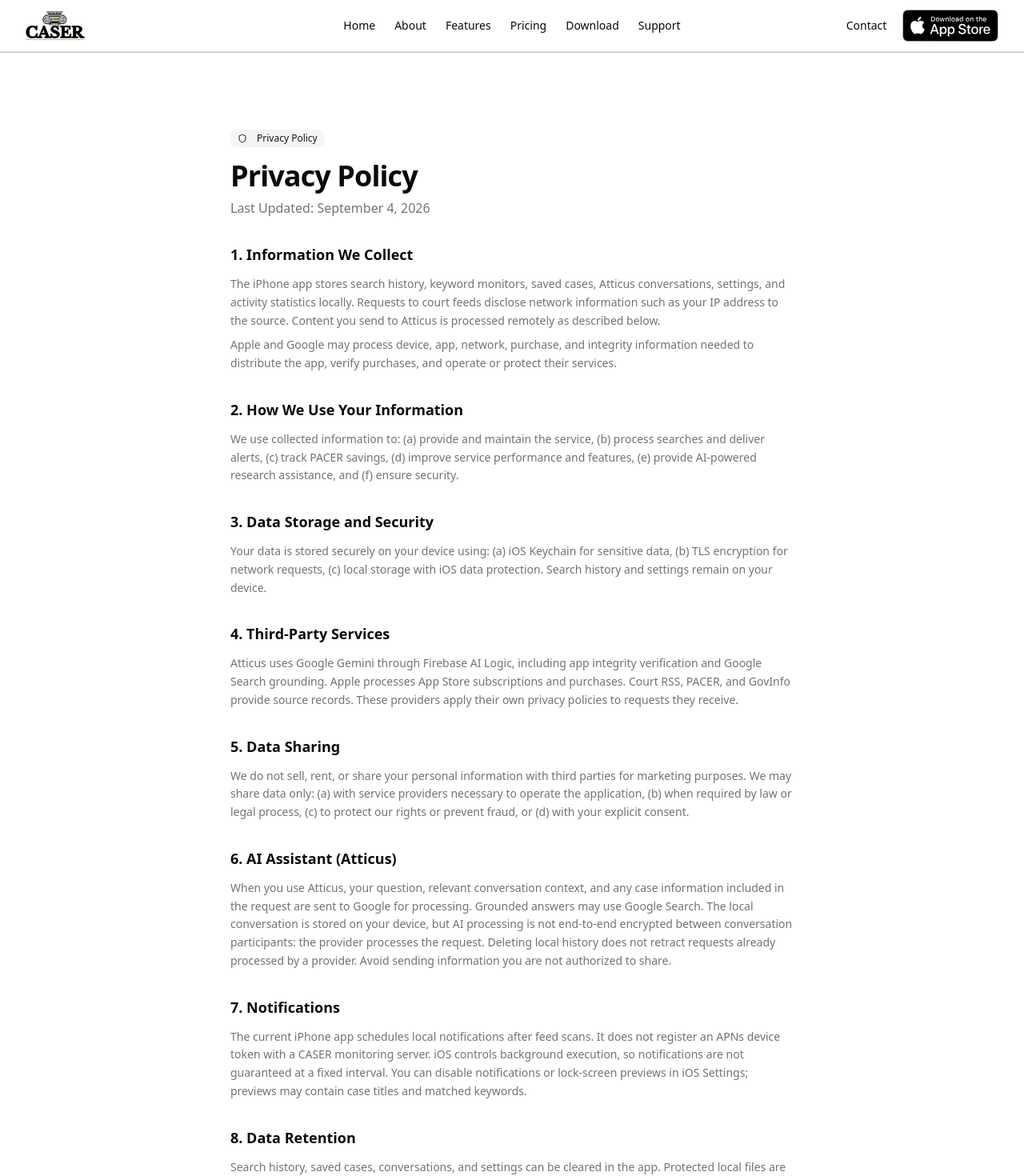
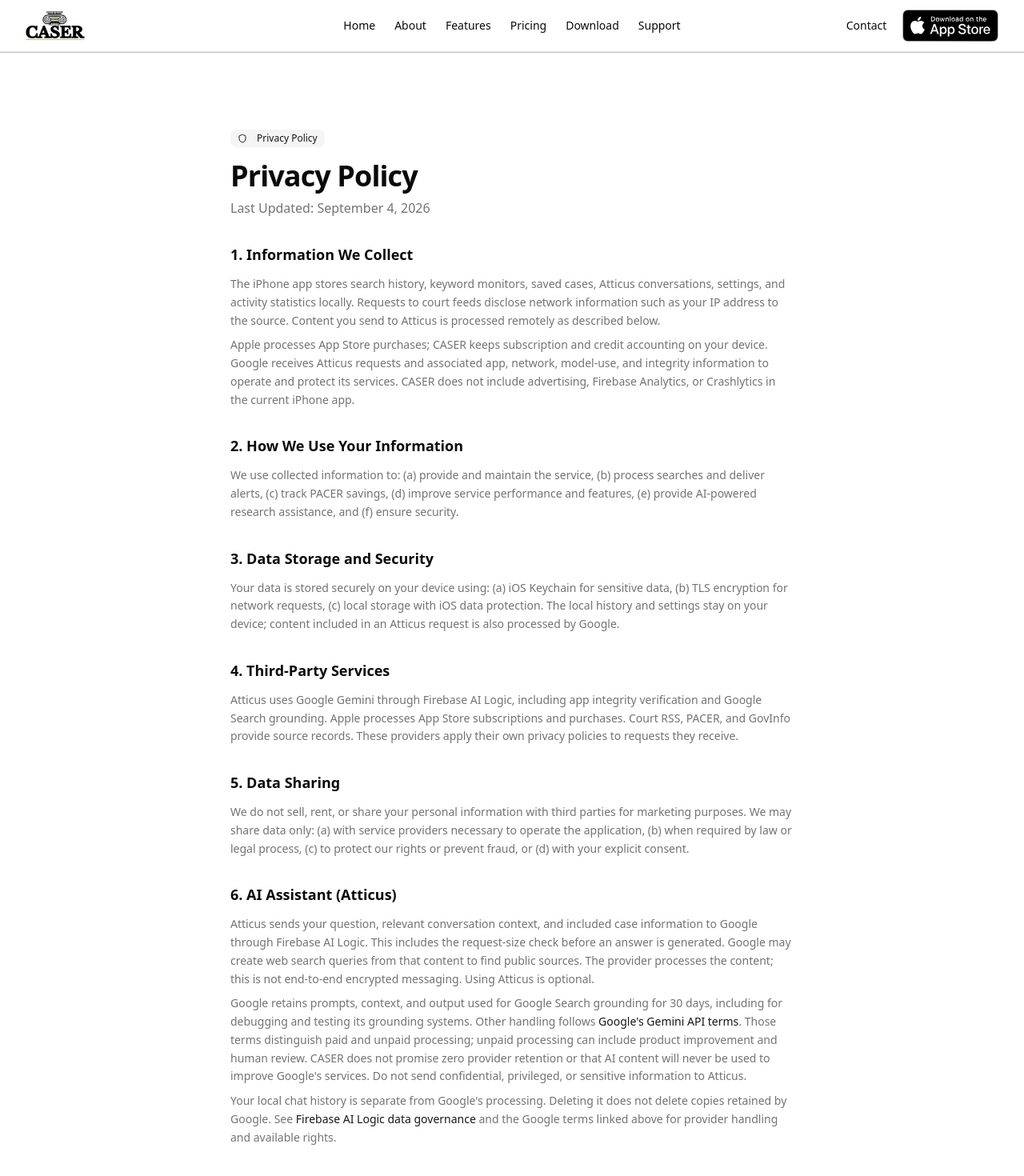
Before and after one commit to caser-legal/www-caserlegal-com, a Next.js app: page /privacy in a window 1280 px wide. Shown: the top 1470 px of the page at 80% size. Built offline with nearby package versions, Linux system fonts and the light colour scheme.

Commit message:
Disclose Atticus provider retention and correct privacy guarantees

```diff
--- a/src/app/page.tsx
+++ b/src/app/page.tsx
@@ -154,7 +154,7 @@ export default function Home() {
                 </div>
                 <CardTitle>Professional Security</CardTitle>
                 <CardDescription>
-                  Enterprise-grade security with complete privacy protection
+                  Protected local records and encrypted network connections
                 </CardDescription>
               </CardHeader>
               <CardContent>
--- a/src/app/privacy/page.tsx
+++ b/src/app/privacy/page.tsx
@@ -27,8 +27,10 @@ export default function PrivacyPage() {
                 to Atticus is processed remotely as described below.
               </LegalParagraph>
               <LegalParagraph>
-                Apple and Google may process device, app, network, purchase, and integrity information
-                needed to distribute the app, verify purchases, and operate or protect their services.
+                Apple processes App Store purchases; CASER keeps subscription and credit accounting
+                on your device. Google receives Atticus requests and associated app, network, model-use,
+                and integrity information to operate and protect its services. CASER does not include
+                advertising, Firebase Analytics, or Crashlytics in the current iPhone app.
               </LegalParagraph>
             </LegalSection>
 
@@ -45,7 +47,8 @@ export default function PrivacyPage() {
               <LegalParagraph>
                 Your data is stored securely on your device using: (a) iOS Keychain for sensitive
                 data, (b) TLS encryption for network requests, (c) local storage with iOS data
-                protection. Search history and settings remain on your device.
+                protection. The local history and settings stay on your device; content included in
+                an Atticus request is also processed by Google.
               </LegalParagraph>
             </LegalSection>
 
@@ -69,12 +72,30 @@ export default function PrivacyPage() {
 
             <LegalSection title="6. AI Assistant (Atticus)">
               <LegalParagraph>
-                When you use Atticus, your question, relevant conversation context, and any case
-                information included in the request are sent to Google for processing. Grounded answers
-                may use Google Search. The local conversation is stored on your device, but AI
-                processing is not end-to-end encrypted between conversation participants: the provider
-                processes the request. Deleting local history does not retract requests already processed
-                by a provider. Avoid sending information you are not authorized to share.
+                Atticus sends your question, relevant conversation context, and included case information
+                to Google through Firebase AI Logic. This includes the request-size check before an
+                answer is generated. Google may create web search queries from that content to find
+                public sources. The provider processes the content; this is not end-to-end encrypted
+                messaging. Using Atticus is optional.
+              </LegalParagraph>
+              <LegalParagraph>
+                Google retains prompts, context, and output used for Google Search grounding for 30 days,
+                including for debugging and testing its grounding systems. Other handling follows{' '}
+                <a href="https://ai.google.dev/gemini-api/terms" className="text-primary hover:underline" target="_blank" rel="noopener noreferrer">
+                  Google&apos;s Gemini API terms
+                </a>
+                . Those terms distinguish paid and unpaid processing; unpaid processing can include
+                product improvement and human review. CASER does not promise zero provider retention
+                or that AI content will never be used to improve Google&apos;s services. Do not send
+                confidential, privileged, or sensitive information to Atticus.
+              </LegalParagraph>
+              <LegalParagraph>
+                Your local chat history is separate from Google&apos;s processing. Deleting it does not
+                delete copies retained by Google. See{' '}
+                <a href="https://firebase.google.com/docs/ai-logic/data-governance" className="text-primary hover:underline" target="_blank" rel="noopener noreferrer">
+                  Firebase AI Logic data governance
+                </a>{' '}
+                and the Google terms linked above for provider handling and available rights.
               </LegalParagraph>
             </LegalSection>
 
@@ -83,8 +104,8 @@ export default function PrivacyPage() {
                 The current iPhone app schedules local notifications after feed scans. It does not
                 register an APNs device token with a CASER monitoring server. iOS controls background
                 execution, so notifications are not guaranteed at a fixed interval. You can disable
-                notifications or lock-screen previews in iOS Settings; previews may contain case titles
-                and matched keywords.
+                notifications or lock-screen previews in iOS Settings. Match notifications use a generic
+                message; case titles and matched keywords remain inside CASER.
               </LegalParagraph>
             </LegalSection>
 
--- a/src/app/terms/page.tsx
+++ b/src/app/terms/page.tsx
@@ -43,6 +43,14 @@ export default function TermsPage() {
                 tool only. You should not rely on CASER as a substitute for professional legal
                 counsel. Always consult with a qualified attorney for legal advice specific to your
                 situation.
+              </LegalParagraph>
+              <LegalParagraph>
+                Atticus sends your question and relevant context to Google for AI processing and
+                public-web research. Review the{' '}
+                <a href="/privacy" className="text-primary hover:underline">Privacy Policy</a>{' '}
+                before use, including Google&apos;s retention and data-use terms. Do not submit
+                confidential, privileged, or sensitive information. AI answers can be incomplete or
+                incorrect; verify the case identity, citations, and any deadlines independently.
               </LegalParagraph>
             </LegalSection>
 
--- a/src/lib/support-docs.ts
+++ b/src/lib/support-docs.ts
@@ -380,7 +380,8 @@ export const atticusGuide: SupportDoc = {
     {
       heading: 'Data handling',
       paragraphs: [
-        'Your questions are sent to Google’s servers for processing. Conversation history is stored locally on your device. See Data & Privacy and the Privacy Policy for full details on Gemini and data rights.',
+        'Atticus sends your question, relevant conversation context, and included case details to Google, including the request-size check before generation. Google Search may use that context to find public sources.',
+        'Google retains grounding prompts, context, and output for 30 days. Local chat deletion does not delete provider-retained copies. See the Privacy Policy for Google’s data-use terms; do not submit confidential, privileged, or sensitive information.',
       ],
     },
   ],
@@ -601,13 +602,13 @@ export const dataPrivacy: SupportDoc = {
       heading: 'Local-first storage',
       paragraphs: [
         'No account is required. Search queries, keyword monitors, saved cases, search history, and Atticus conversation history are stored locally on your device.',
-        'Uninstalling the app removes local data. You can erase data from within Settings at any time.',
+        'Use Settings to erase app content. Some Keychain records, including purchase-credit accounting, may remain after uninstalling; clearing local content does not delete Google-retained AI requests or cancel an Apple subscription.',
       ],
     },
     {
       heading: 'Security',
       bullets: [
-        'TLS 1.3 for network requests to court feeds and services.',
+        'HTTPS with TLS protects network requests to court feeds and services.',
         'iOS Keychain for sensitive data with strong encryption.',
         'Local storage protected by iOS data protection APIs.',
         'No sale of personal information to third parties for marketing.',
@@ -616,7 +617,7 @@ export const dataPrivacy: SupportDoc = {
     {
       heading: 'Third-party services',
       bullets: [
-        'Google Gemini AI processes Atticus questions (see Privacy Policy).',
+        'Google Gemini through Firebase AI Logic processes Atticus questions and relevant context. Google Search grounding retains prompts, context, and output for 30 days (see Privacy Policy).',
         'iOS presents local notifications after CASER finds a match during a scan, when permission is enabled.',
       ],
     },
```
